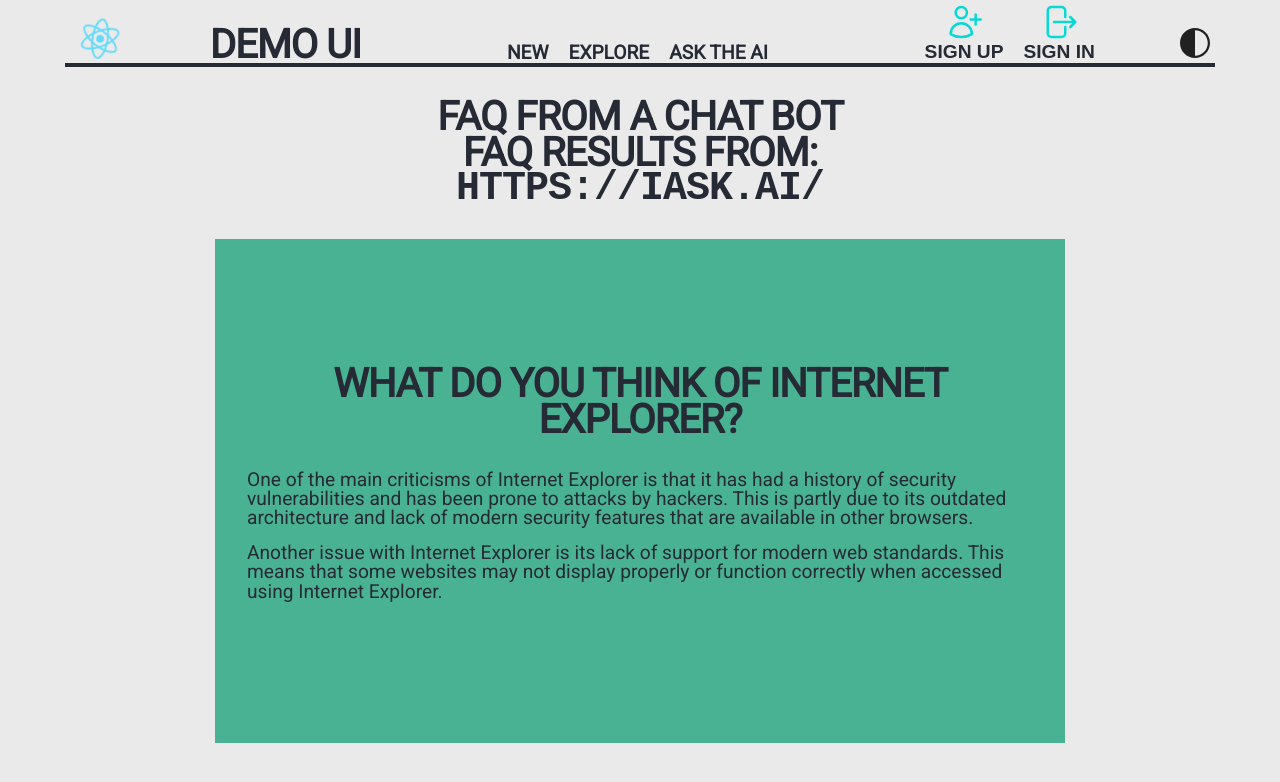
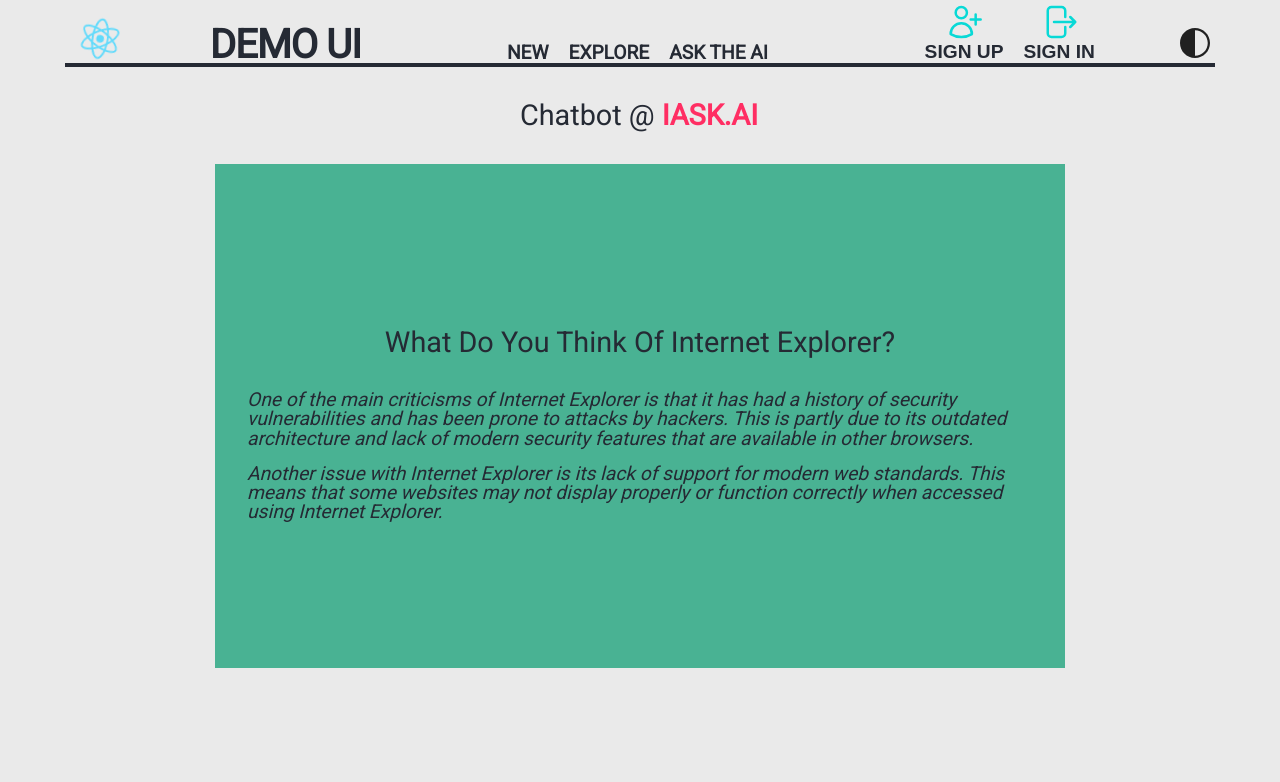
Before and after one commit to 10ryanna01/Functional-React-Ui, a React (Create React App) app: page /Faq in a window 1280 px wide. Shown: the top 782 px of the page. Built offline with nearby package versions, Linux system fonts and the light colour scheme.

Commit message:
:zap: updated styling for QA and cross checked console errors

```diff
--- a/src/components/ParalaxTemplate.jsx
+++ b/src/components/ParalaxTemplate.jsx
@@ -3,9 +3,9 @@
 export default function ParalaxTemplate() {
   return (
     <>
-      <h1 className="UI__paralax__content-title">
-        FAQ results from: <code>https://iask.ai/</code>
-      </h1>
+      <h2 className="UI__paralax__content-title"> Chatbot  @
+      <a href="iAsk.Ai" title="visit iAsk.Ai" className="UI__utility__copy-feature-link">iAsk.Ai</a>
+      </h2>
 
       <div class="UI__paralax__scroll-container">
         <div class="UI__paralax__scroll-area">
@@ -31,7 +31,7 @@
             strengths and weaknesses. The "best" one for you will depend on your
             specific needs and preferences. However, here are some of the most
             popular and highly regarded static site generators: Jekyll, Hugo,
-            Gatsby, Next.js, Eleventy
+            Gatsby, Next.js, Eleventy.
           </p>
           <p className="UI__paralax__content-copy">
             Ultimately, the best static site generator for you will depend on
--- a/src/pages/Faq.jsx
+++ b/src/pages/Faq.jsx
@@ -1,15 +1,9 @@
-import { useState } from "react";
 import ParalaxTemplate from "../components/ParalaxTemplate";
 export default function FAQ() {
-  const [searchValue] = useState("new");
   return (
     <>
-      <h1 className="UI__static__page__title">FAQ from A Chat Bot</h1>
-
       <div className="UI__static__page">
-
-<ParalaxTemplate />
-
+        <ParalaxTemplate />
       </div>
     </>
   );
--- a/src/styles/_coretheme.scss
+++ b/src/styles/_coretheme.scss
@@ -2,6 +2,7 @@
 $--Brand-Color-Copy-Body: --Brand-Color-Copy-Body;
 $--Brand-Color-Copy-Title: --Brand-Color-Copy-Title;
 $--Brand-Color-Copy-Link: --Brand-Color-Copy-Link;
+$--Brand-Color-Copy-Feature-Link: --Brand-Color-Copy-Feature-Link;
 $--Brand-Color-Border: --Brand-Color-Border;
 $--Brand-Color-Icon: --Brand-Color-Icon;
 $--Brand-Color-Error: --Brand-Color-Error;
@@ -17,6 +18,7 @@
   $--Brand-Color-Copy-Body: #252A34,
   $--Brand-Color-Copy-Title: #252A34,
   $--Brand-Color-Copy-Link: #FF2E63,
+  $--Brand-Color-Copy-Feature-Link: #FF2E63,
   $--Brand-Color-Border: #252A34,
   $--Brand-Color-Icon: #08D9D6,
   $--Brand-Color-Error: #FF2E63,
@@ -30,6 +32,8 @@
   $--Brand-Color-Copy-Body: #eafff7,
   $--Brand-Color-Copy-Title: #eafff7,
   $--Brand-Color-Copy-Link: #fb2576,
+  $--Brand-Color-Copy-Feature-Link: #C8FF00,
+
   $--Brand-Color-Border: #fb2576,
   $--Brand-Color-Icon: #b6eada,
   $--Brand-Color-Error: #faa307,
--- a/src/styles/styles.scss
+++ b/src/styles/styles.scss
@@ -24,6 +24,13 @@
   background-color: #666;
   -webkit-box-shadow: 0 0 1px rgba(255, 255, 255, 0.5);
 }
+
+/// select ///
+
+::selection {
+  color: theme-var($--Brand-Color-Border);
+  background: theme-var($--Brand-Color-Copy-Link);
+}
 /* toggletheme */
 :root .UI__toggle-theme__light {
   @include spread-map($theme-map-light);
@@ -31,6 +38,8 @@
 :root .UI__toggle-theme__dark {
   @include spread-map($theme-map-dark);
 }
+
+
 
 /* ============ */
 
@@ -58,7 +67,7 @@
 
   &__display-mobile {
     display: none;
-    @media screen and (max-width: 860px) {
+    @media  (max-width: 860px) {
       display: flex;
     }
   }
@@ -92,7 +101,7 @@
     @extend .UI__utility__subtitle-copy;
     text-transform: capitalize;
     font-size: 1.2rem;
-    @media screen and (max-width: 960px) {
+    @media  (max-width: 960px) {
       font-size: 1.3rem;
     }
   }
@@ -115,6 +124,11 @@
     color: theme-var($--Brand-Color-Copy-Body);
     font-size: 1.2rem;
     line-height: 1;
+  }
+  &__copy-feature-link {
+  @extend .UI__utility__copy-link;
+  color: theme-var($--Brand-Color-Copy-Feature-Link);
+  font-size: inherit;
   }
 
   &__icon__l {
@@ -208,11 +222,11 @@
     grid-template-areas: "siteLogo siteTitle  siteNav accNav siteTheme";
     grid-template-columns: 75px 170px 36% 210px 40px;
 
-    @media screen and (max-width: 860px) {
+    @media  (max-width: 860px) {
       grid-template-columns: 75px 160px 50px 100px 40px;
     }
 
-    @media screen and (max-width: 859px) {
+    @media  (max-width: 859px) {
       grid-template-columns: 50px 50% 50px;
       grid-template-areas: "siteLogo siteTitle  siteNav";
       align-items: stretch;
@@ -282,20 +296,20 @@
     overflow-x: scroll;
     gap: 1rem;
 
-    @media screen and (max-width: 1150px) {
+    @media  (max-width: 1150px) {
       grid-template-columns: repeat(3, 275px);
       grid-auto-flow: row;
       width: fit-content;
       margin: 0 auto;
     }
-    @media screen and (max-width: 960px) {
+    @media  (max-width: 960px) {
       grid-template-columns: repeat(2, auto);
       grid-auto-flow: row;
 
       margin: 0 auto;
     }
 
-    @media screen and (max-width: 640px) {
+    @media  (max-width: 640px) {
       grid-template-columns: repeat(1, auto);
       grid-auto-flow: row;
       width: fit-content;
@@ -312,16 +326,16 @@
     margin: 0 auto;
 
     grid-template-columns: repeat(4, 275px);
-    @media screen and (max-width: 1150px) {
+    @media  (max-width: 1150px) {
       grid-template-columns: repeat(3, auto);
       grid-auto-flow: row;
     }
-    @media screen and (max-width: 960px) {
+    @media  (max-width: 960px) {
       grid-template-columns: repeat(2, auto);
       grid-auto-flow: row;
     }
 
-    @media screen and (max-width: 640px) {
+    @media  (max-width: 640px) {
       grid-template-columns: repeat(1, auto);
       grid-auto-flow: row;
       width: fit-content;
@@ -465,7 +479,7 @@
   &__primary-nav {
     width: 100%;
 
-    @media screen and (max-width: 860px) {
+    @media  (max-width: 860px) {
       display: none;
     }
     &__list {
@@ -786,7 +800,7 @@
         height: 75px;
         text-align: left;
         margin: 0 auto;
-        @media screen and (max-width: 4800px) {
+        @media  (max-width: 4800px) {
           padding-top: 0.5rem;
         }
       }
@@ -869,6 +883,7 @@
     flex-flow: column;
     align-items: center;
     justify-content: center;
+
     color: var($--Brand-Color-Copy-Body);
     &:nth-of-type(1) {
       background: #49b293;
@@ -887,12 +902,27 @@
     }
   }
   &__content-title{
-    @extend .UI__utility__title-copy;
-    margin-bottom: 2rem;
+    @extend .UI__utility__subtitle-copy;
+    margin: 2rem 0;
+    display: flex;
+    flex-flow: row;
+    line-height: 1.1;
+    gap: 5px;
+    justify-content: center;
+    align-items: baseline;
+    text-align: center;
+
+    @media  (max-width: 640px) {
+      flex-flow: column;
+
+      text-align: center;
+      align-items: center;
+    }
       }
   &__content-copy{
     @extend .UI__utility__body-copy;
     margin-bottom: 1rem;
+    font-style: italic;
   }
 
   // end paralax
```
